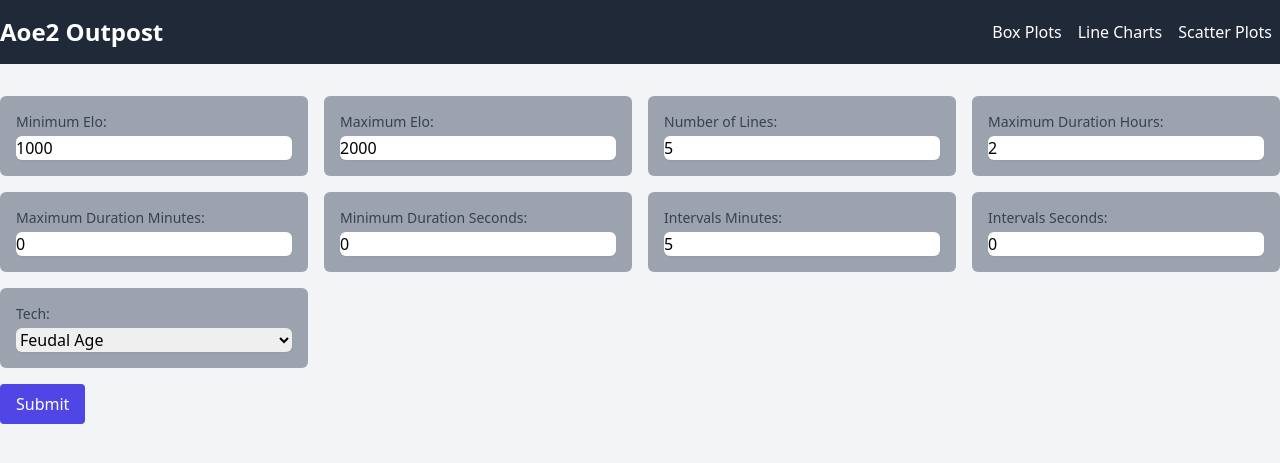
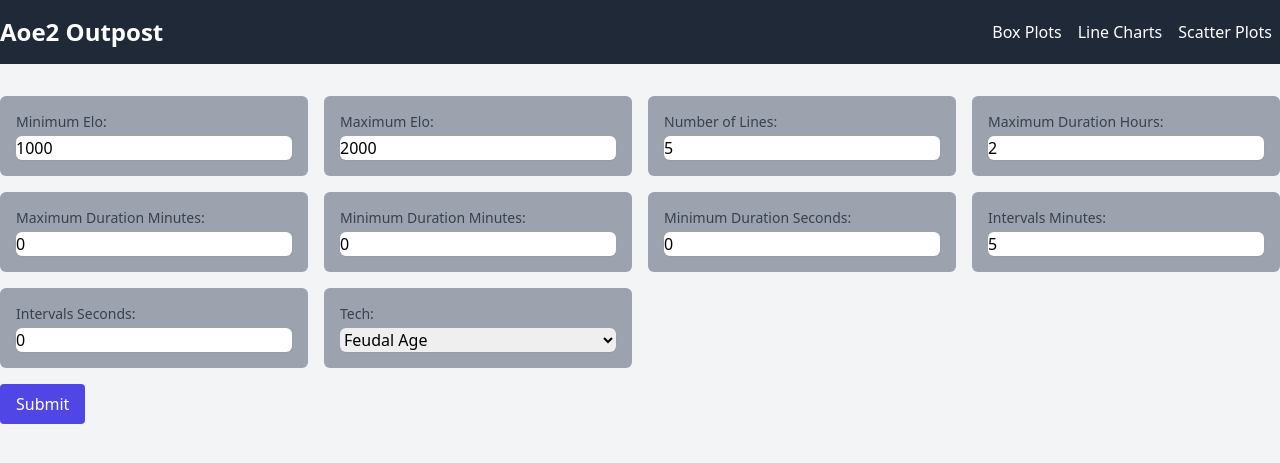
Before and after one commit to dfranklint/aoe2outpost, a Django app: page /line_charts/ in a window 1280 px wide. Shown: the top 463 px of the page. Run offline with Django 5.2, Linux system fonts and the light colour scheme; some libraries are stand-ins or nearby versions.

Commit message:
Add entry to line_charts view

```diff
--- a/backend/frontend/templates/line_charts.html
+++ b/backend/frontend/templates/line_charts.html
@@ -40,9 +40,15 @@
 
                 <!-- Input for minimum duration -->
                 <div class="bg-gray-400 p-4 rounded-md">
+                    <label for="minDurationMinutes" class="block text-sm font-medium text-gray-700">Minimum Duration Minutes:</label>
+                    <input type="number" id="minDurationMinutes" name="min_duration_minutes" min="0" value="0" class="mt-1 block w-full rounded-md border-gray-300 shadow-sm focus:border-indigo-300 focus:ring focus:ring-indigo-200 focus:ring-opacity-50">
+                </div>
+
+                <div class="bg-gray-400 p-4 rounded-md">
                     <label for="minDurationSeconds" class="block text-sm font-medium text-gray-700">Minimum Duration Seconds:</label>
                     <input type="number" id="minDurationSeconds" name="min_duration_seconds" min="0" value="0" class="mt-1 block w-full rounded-md border-gray-300 shadow-sm focus:border-indigo-300 focus:ring focus:ring-indigo-200 focus:ring-opacity-50">
                 </div>
+
 
                 <!-- Input for intervals -->
                 <div class="bg-gray-400 p-4 rounded-md">
--- a/backend/frontend/views.py
+++ b/backend/frontend/views.py
@@ -86,13 +86,17 @@ def line_charts(request):
         max_duration_minutes = int(request.POST.get('max_duration_minutes') or '0')
         intervals_minutes = int(request.POST.get('intervals_minutes') or '0')
         intervals_seconds = int(request.POST.get('intervals_seconds') or '0')
-        minimum_duration_seconds = int(request.POST.get('min_duration_seconds') or '0')  # Add this line
+        min_duration_minutes = int(request.POST.get('min_duration_minutes') or '0')
+        min_duration_seconds = int(request.POST.get('min_duration_seconds') or '0')
+
 
         tech_field_name = f"{tech}"
 
         # Convert intervals and max duration to seconds
         max_duration_seconds = max_duration_hours * 3600 + max_duration_minutes * 60
         intervals_seconds = intervals_minutes * 60 + intervals_seconds
+
+        minimum_duration_seconds = min_duration_minutes * 60 + min_duration_seconds
 
         intervals = []
         for interval in range(minimum_duration_seconds, max_duration_seconds + 1, intervals_seconds): # for each time interval
```
